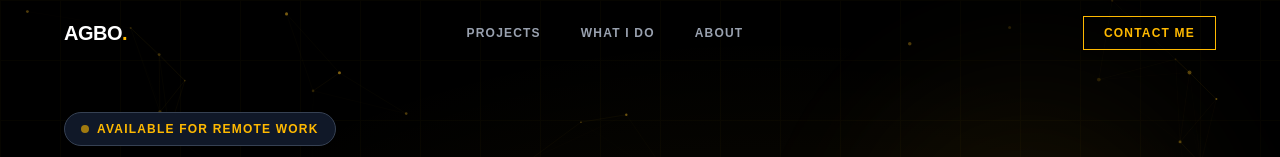
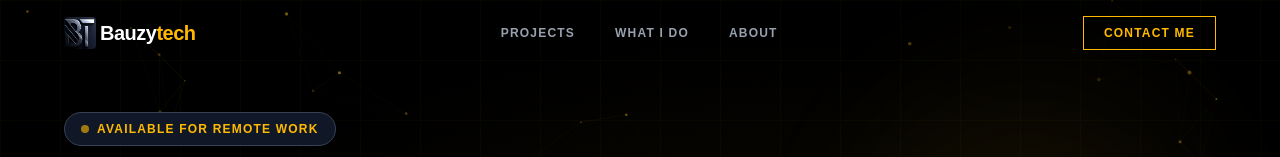
Before and after one commit to Bauxite001/updated_portfolio, a React (Vite) app: page / in a window 1280 px wide. Shown: the top 157 px of the page. Built offline with nearby package versions, Linux system fonts and the light colour scheme; a web font is replaced by a local one.

Commit message:
logo changed

```diff
--- a/index.html
+++ b/index.html
@@ -1,7 +1,7 @@
 <html lang="en">
   <head>
     <meta charset="UTF-8" />
-    <link rel="icon" href="/images/logo.png" />
+    <link rel="icon" href="/images/logo.jpg" />
     <meta name="viewport" content="width=device-width, initial-scale=1.0" />
     <meta
       name="google-site-verification"
--- a/src/components/footer.jsx
+++ b/src/components/footer.jsx
@@ -87,7 +87,7 @@ export const Footer = () => {
                 {
                   icon: <FaInstagram />,
                   label: "Instagram",
-                  href: "https://instagram.com/yourusername",
+                  href: "https://instagram.com/bauzytech",
                 },
               ].map((social) => (
                 <a
--- a/src/components/navbar.jsx
+++ b/src/components/navbar.jsx
@@ -47,9 +47,15 @@ export const Navbar = () => {
           {/* Logo */}
           <a
             href="/"
-            className="text-xl font-black text-white tracking-tight hover:text-amber-400 transition-colors duration-200"
+            className="text-xl font-black text-white tracking-tight hover:text-amber-400 transition-colors duration-200 items-center
+            flex"
           >
-            AGBO<span className="text-amber-400">.</span>
+            <img
+              src="images/logo.jpg"
+              alt=""
+              className="w-8 h-8 rounded mr-1"
+            />
+            Bauzy<span className="text-amber-400">tech</span>
           </a>
 
           {/* Desktop center links */}
```
Also changed, not shown: public/images/logo.jpg (added), public/images/logo.png (deleted).
